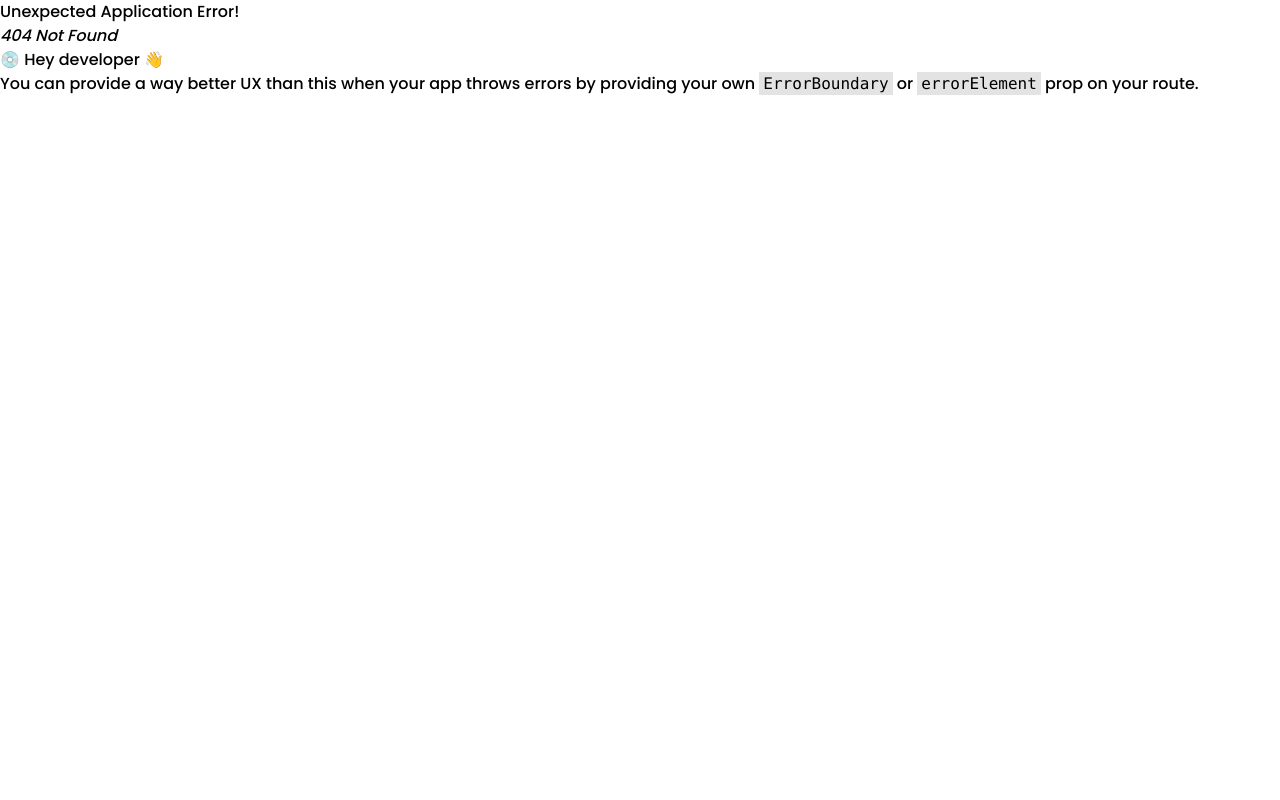
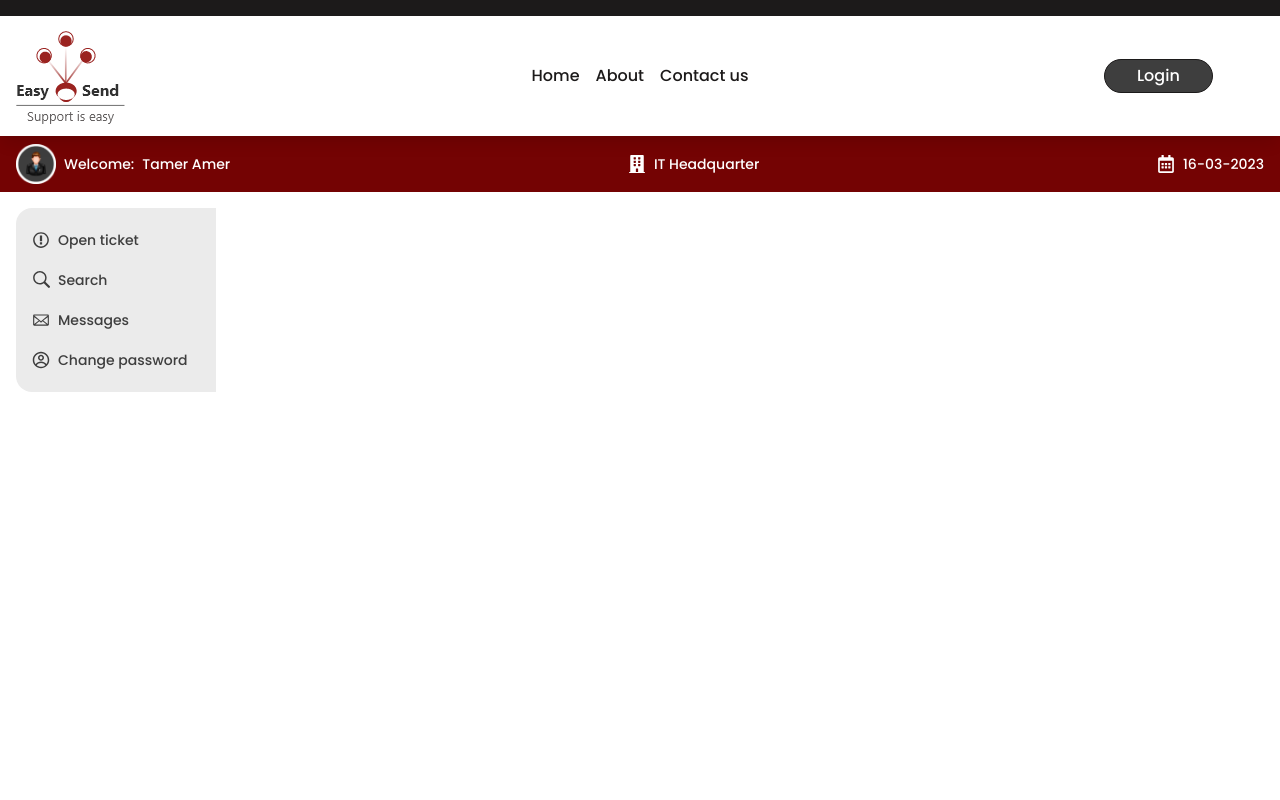
Before and after one commit to Tamer-E-Amer/Easy-Send-System, a React (Vite) app: page /dashboard in a window 1280 px wide. Before the commit this address had no page. Shown: the top 800 px of the page. Built offline with nearby package versions, Linux system fonts and the light colour scheme.

Commit message:
Dashboard page:WelcomeBar- DashboardNav

```diff
--- a/src/App.jsx
+++ b/src/App.jsx
@@ -4,7 +4,7 @@ import { createBrowserRouter, RouterProvider, Outlet } from "react-router-dom";
 //  components
 import { Navbar, Footer } from "./components";
 // Pages
-import { Home, Login, Register } from "./pages";
+import { Home, Login, Dashboard, Register } from "./pages";
 const App = () => {
   const LayOut = () => {
     return (
@@ -32,6 +32,10 @@ const App = () => {
           path: "/register",
           element: <Register />,
         },
+        {
+          path: "/dashboard",
+          element: <Dashboard />,
+        },
       ],
     },
   ]);
--- a/src/components/index.js
+++ b/src/components/index.js
@@ -3,3 +3,5 @@ export { default as Footer } from "./util/footer/Footer";
 export { default as MenuIcons } from "./util/menuIcons/MenuIcons";
 export { default as Department } from "./home/Department";
 export { default as Icon } from "./util/menuIcons/Icon";
+export { default as WelcomeBar } from "./util/dashboard/welcomeBar/WelcomeBar";
+export { default as DashbardNav } from "./util/dashboard/dashboardNav/DashboardNav";
--- a/src/components/util/Navbar/Navbar.jsx
+++ b/src/components/util/Navbar/Navbar.jsx
@@ -1,6 +1,6 @@
 import React from "react";
 import { useState } from "react";
-import { Link, NavLink } from "react-router-dom";
+import { Link } from "react-router-dom";
 import { AiOutlineMenu } from "react-icons/ai";
 const Navbar = () => {
   const [showMenue, setShowMenue] = useState(false);
--- /dev/null
+++ b/src/components/util/dashboard/dashboardNav/DashboardNav.jsx
@@ -0,0 +1,36 @@
+import React from "react";
+// icons
+import { GoIssueOpened, GoSearch, GoMail } from "react-icons/go";
+import { CgProfile } from "react-icons/cg";
+const DashboardNav = () => {
+  return (
+    <div className="py-4 pl-4 flex flex-col items-start w-[200px] bg-gray-light-100 space-y-2 rounded-l-2xl">
+      <div className="dashboard-nav-link">
+        {/* icon */}
+        <GoIssueOpened className="text-lg" />
+        {/* link title */}
+        <span className="text-sm">Open ticket</span>
+      </div>
+      <div className="dashboard-nav-link">
+        {/* icon */}
+        <GoSearch className="text-lg" />
+        {/* link title */}
+        <span className="text-sm">Search</span>
+      </div>
+      <div className="dashboard-nav-link">
+        {/* icon */}
+        <GoMail className="text-lg" />
+        {/* link title */}
+        <span className="text-sm">Messages</span>
+      </div>
+      <div className="dashboard-nav-link">
+        {/* icon */}
+        <CgProfile className="text-lg" />
+        {/* link title */}
+        <span className="text-sm">Change password</span>
+      </div>
+    </div>
+  );
+};
+
+export default DashboardNav;
--- /dev/null
+++ b/src/components/util/dashboard/welcomeBar/WelcomeBar.jsx
@@ -0,0 +1,28 @@
+import React from "react";
+import { FaBuilding, FaRegCalendarAlt } from "react-icons/fa";
+const WelcomeBar = () => {
+  return (
+    <div className="h-14 bg-red-dark flex items-center sticky top-[136px]">
+      <div className="container px-4 flex items-center justify-between text-sm text-white">
+        {/* avatar */}
+        <div className="flex items-center space-x-2">
+          <img src="/imgs/avatar.png" alt="avatar" className="w-10" />
+          <span>Welcome:</span>
+          <span>Tamer Amer</span>
+        </div>
+        {/* Office */}
+        <div className="hidden sm:flex items-center space-x-2">
+          <FaBuilding className="text-lg" />
+          <span>IT Headquarter</span>
+        </div>
+        {/* Date */}
+        <div className="hidden md:flex items-center space-x-2">
+          <FaRegCalendarAlt className="text-lg" />
+          <span>16-03-2023</span>
+        </div>
+      </div>
+    </div>
+  );
+};
+
+export default WelcomeBar;
--- a/src/index.css
+++ b/src/index.css
@@ -41,3 +41,9 @@ html{
   background-image:url('/imgs/login-back.png') ;
 
 }
+
+/* Dashboard */
+/* Nav */
+.dashboard-nav-link{
+  @apply w-full h-8 flex items-center space-x-2 text-gray-light-200 hover:cursor-pointer hover:text-red-dark hover:border-r-4 border-red-dark
+}
--- /dev/null
+++ b/src/pages/dashboard/Dashboard.jsx
@@ -0,0 +1,19 @@
+import React from "react";
+// Components
+import { WelcomeBar, DashbardNav } from "../../components";
+
+const Dashboard = () => {
+  return (
+    <>
+      {/* Welcome bar */}
+      <WelcomeBar />
+      {/* Dashboard body */}
+      <div className="container p-4 h-screen ">
+        {/* Left menu */}
+        <DashbardNav />
+      </div>
+    </>
+  );
+};
+
+export default Dashboard;
--- a/src/pages/index.js
+++ b/src/pages/index.js
@@ -1,3 +1,4 @@
 export { default as Home } from "./home/Home";
 export { default as Login } from "./login/Login";
 export { default as Register } from "./register/Register";
+export { default as Dashboard } from "./dashboard/Dashboard";
```
